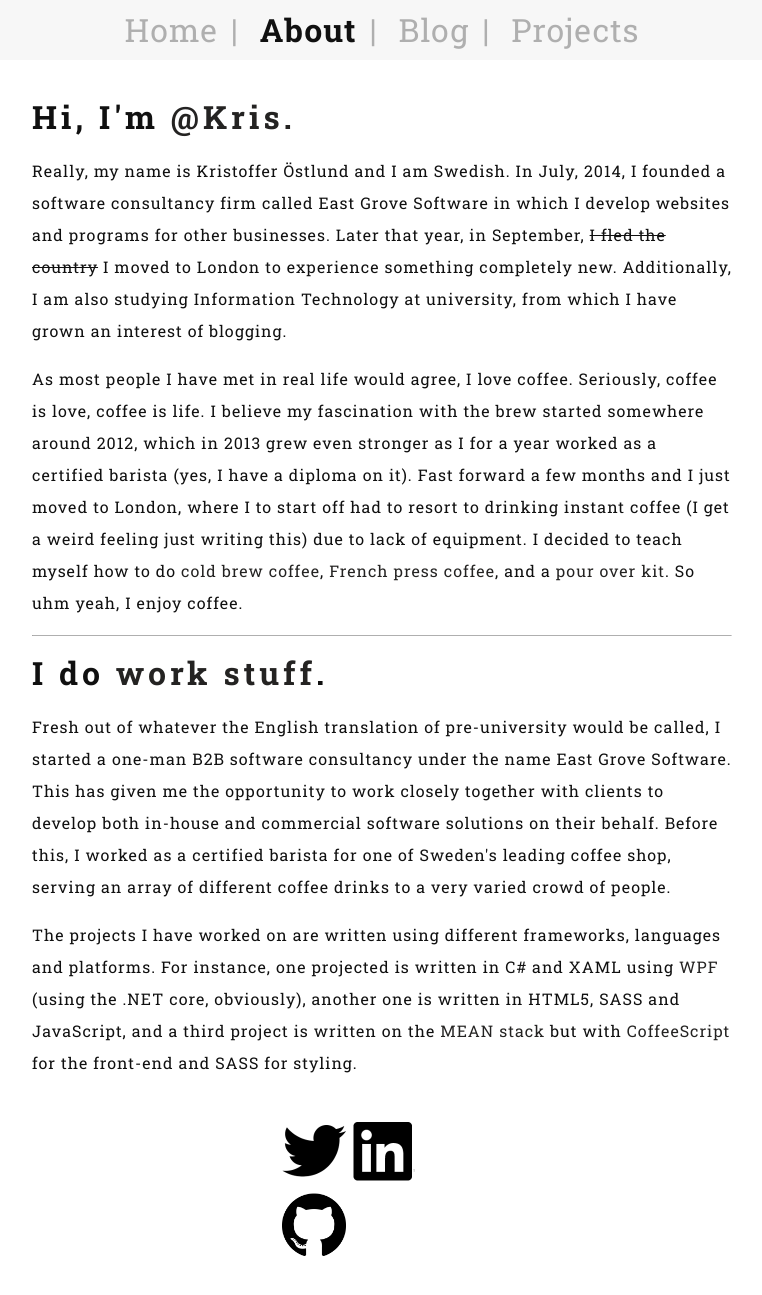
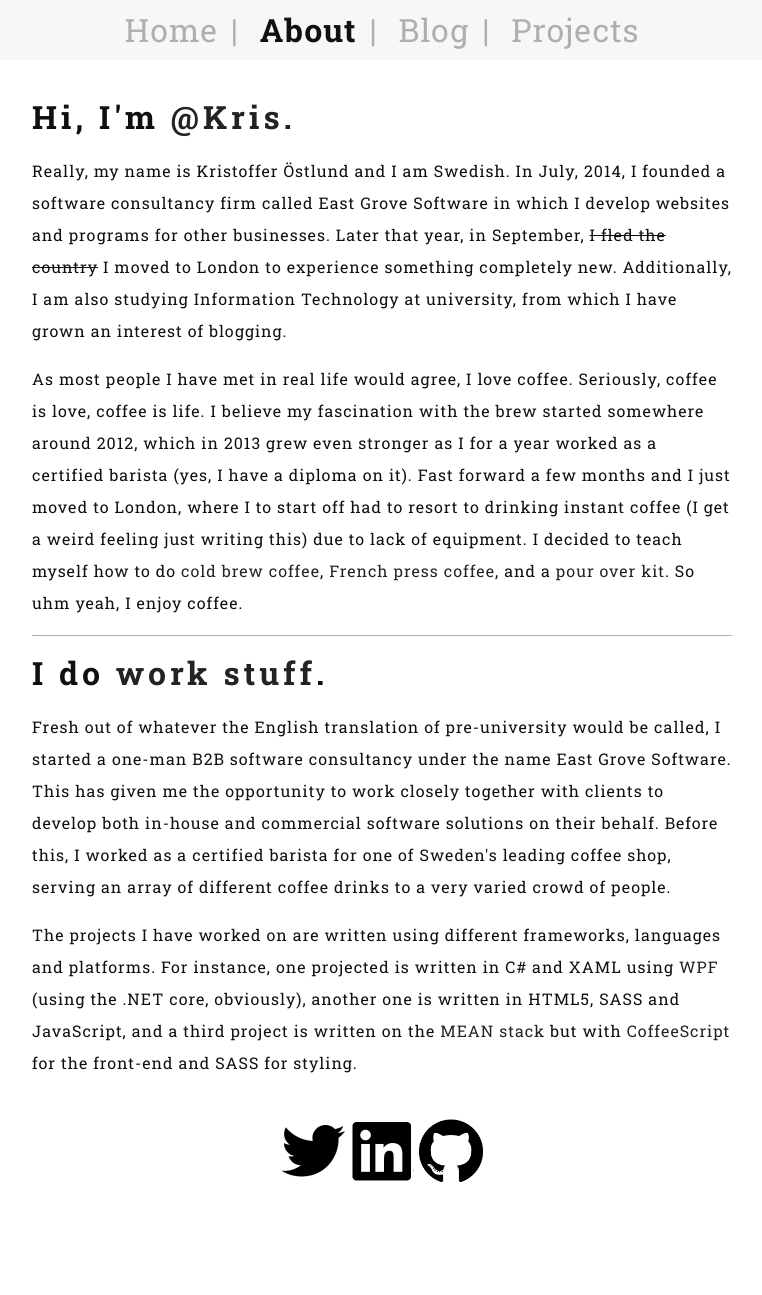
Before and after one commit to kristofferostlund/kristofferostlund.github.io, a Jekyll site: the page built from src/about.html, in a window 1280 px wide and 1327 px high. Shown: the top 1295 px of the window, without its empty margins (258-1020 px from the left). Built offline with Jekyll 4.4.1, drawn with Linux system fonts in a browser that asks for light colours; Markdown is read by kramdown in place of the engine named in the settings.

Commit message:
Added post

```diff
--- a/_config.build.yml
+++ b/_config.build.yml
@@ -13,4 +13,6 @@ lsi: true
 limit_posts: 0
 
 source: 'src'
-destination: 'serve/blog'
+destination: 'serve'
+
+highlighter: "pygments"
--- a/src/_layouts/post.html
+++ b/src/_layouts/post.html
@@ -2,6 +2,10 @@
 layout: default
 ---
 
+{% include navbar.html %}
+
+<div class="page-container">
+  <div class="post-container">
     <div class="post">
       <h1 class="post-title">{{ page.title }}</h1>
       <div></div>
@@ -24,3 +28,5 @@ layout: default
         {% endfor %}
       </ul>
     </div>
+    </div>
+</div>
--- a/src/assets/scss/about.scss
+++ b/src/assets/scss/about.scss
@@ -1,6 +1,7 @@
 .images {
-  width: 200px;
+  width: 300px;
   margin: 40px auto;
+  text-align: center;
   .image {
     width: 64px;
     height: auto;
--- /dev/null
+++ b/src/assets/scss/post.scss
@@ -0,0 +1,3 @@
+.post-container {
+  margin-top: 60px;
+}
--- a/src/assets/scss/style.scss
+++ b/src/assets/scss/style.scss
@@ -8,5 +8,6 @@ The main SCSS file for everything, yep
 @import "setup";
 @import "home";
 @import "blog";
+@import "post";
 @import "about";
 @import "navbar";
--- a/src/assets/stylesheets/style.css
+++ b/src/assets/stylesheets/style.css
@@ -217,9 +217,13 @@ h1, h2, h3, h4, h5, h6 {
       border-top: 1px solid #afafaf;
       border-bottom: 1px solid #afafaf; }
 
+.post-container {
+  margin-top: 60px; }
+
 .images {
-  width: 200px;
-  margin: 40px auto; }
+  width: 300px;
+  margin: 40px auto;
+  text-align: center; }
   .images .image {
     width: 64px;
     height: auto; }
```
Also changed, not shown: src/_posts/2015-02-15-hello-world.md (added, +14 -0 lines), src/blog/index.html (+1 -6 lines), src/assets/favicon.ico (deleted). Lines whose indentation alone changed are shown as unchanged.
